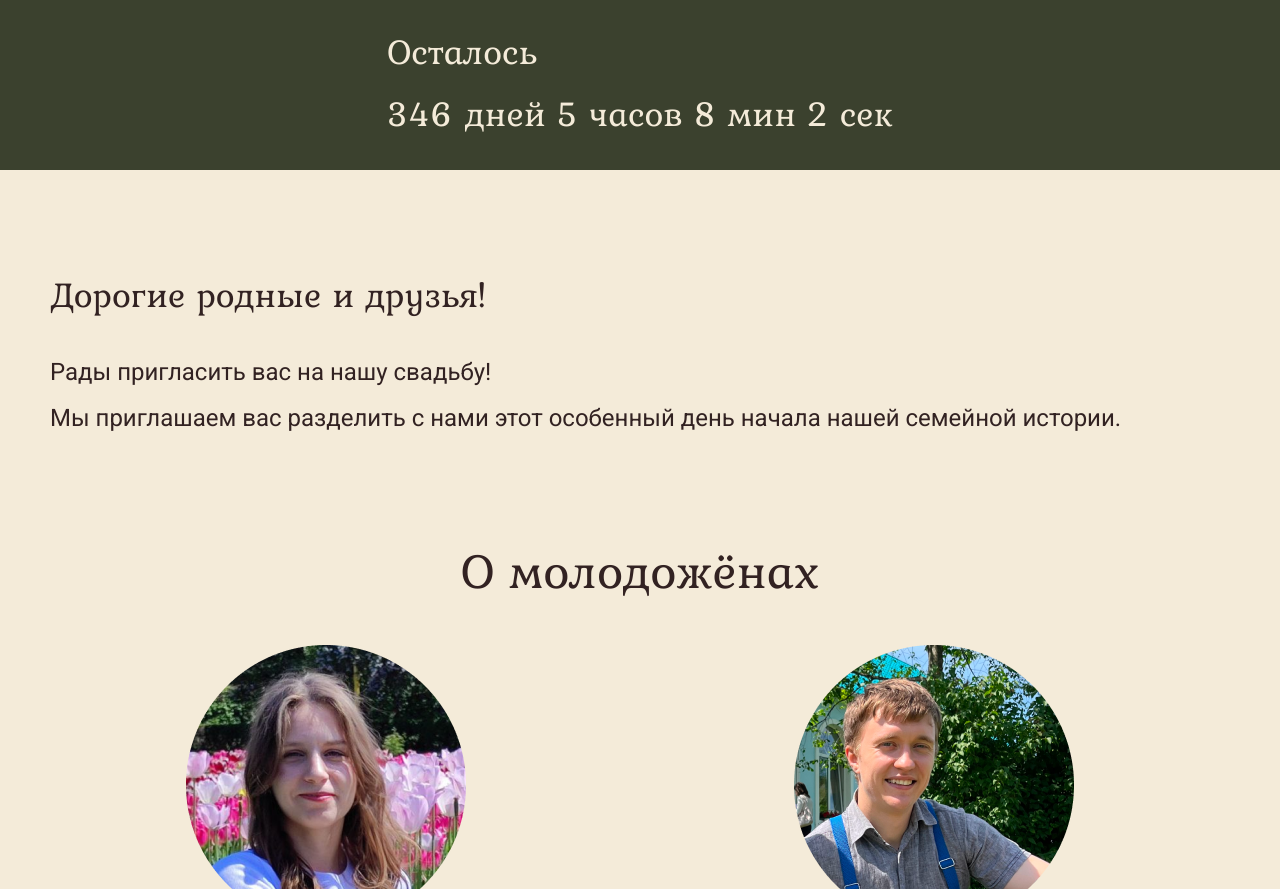
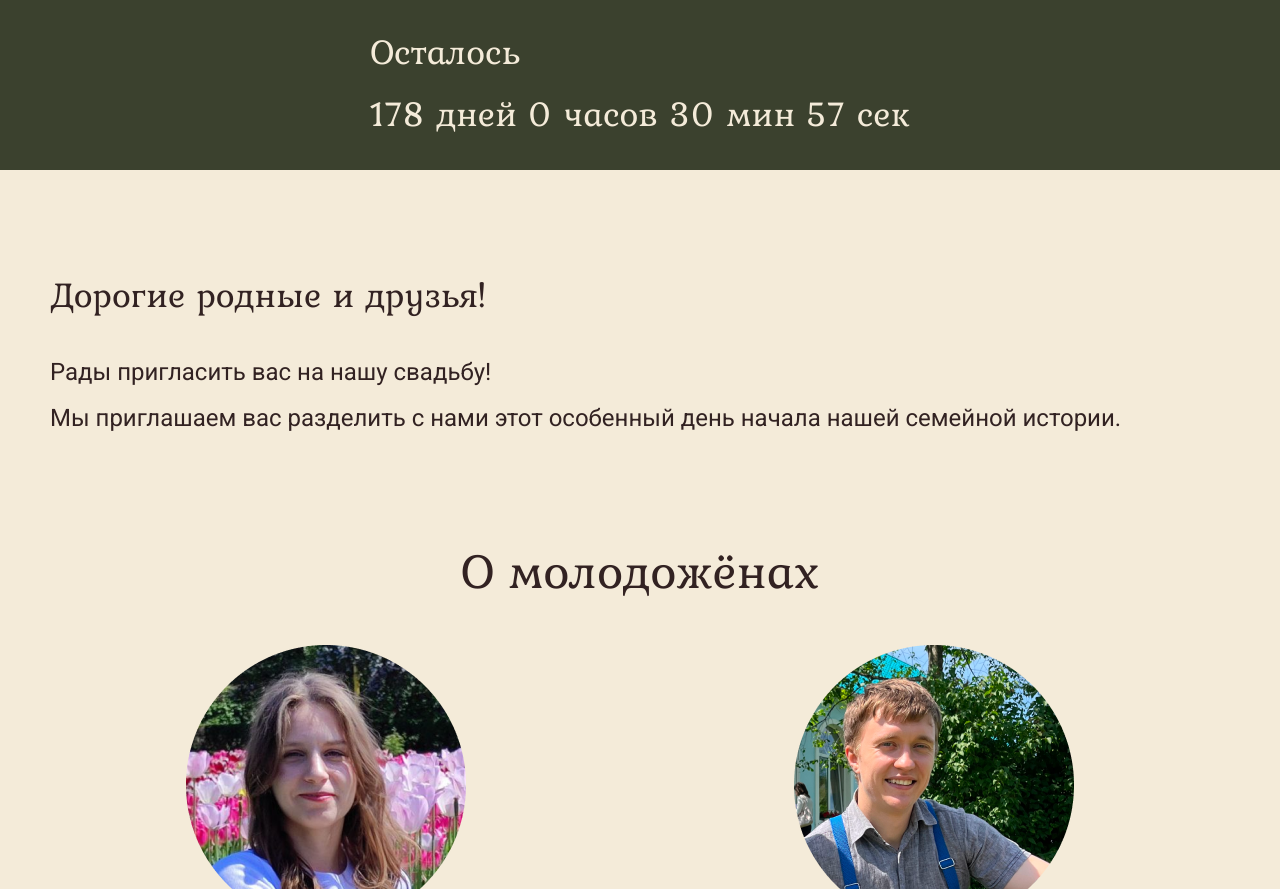
Before and after one commit to saramaxal/marry_friends, a plain HTML site: page index.html in a window 1280 px wide. Shown: the part 1125-2014 px from the top of the page. Drawn offline with Linux system fonts and the light colour scheme; files whose address does not match are found by name; a web font is replaced by a local one.

Commit message:
changes: add timer

```diff
--- a/index.html
+++ b/index.html
@@ -34,7 +34,7 @@
                 </div>
                 <div class="hero__time-left">
                     <div class="hero__time-left__text">Осталось</div>
-                    <div class="hero__time-left">346 дней 5 часов 8 мин 2 сек</div>
+                    <div class="hero__time-left timer">346 дней 5 часов 8 мин 2 сек</div>
                 </div>
             </div>
         </div>
--- a/script/configs.js
+++ b/script/configs.js
@@ -1,5 +1,6 @@
 export const configs = {
-    date: new Date(2025, 7, 10),
+    date: new Date(2025, 7, 10, 10, 30),
+    timezone: +3,
     days: ['пн', 'вт', 'ср', 'чт', 'пт', 'сб', 'вс'],
 
 
--- a/script/script.js
+++ b/script/script.js
@@ -5,6 +5,7 @@ function InitializeCalendar() {
     let calendar = document.querySelector(".calendar");
 
     let currentDate = new Date(configs.date.getFullYear(), configs.date.getMonth(), 1);
+    let targetDate = new Date(configs.date.getFullYear(), configs.date.getMonth(), configs.date.getDate());
     currentDate.setDate(currentDate.getDate() - currentDate.getDay() + 1);
 
     let text = '';
@@ -13,11 +14,11 @@ function InitializeCalendar() {
         + configs.days.map(el => `<div class="calendar-cell">${el}</div>`).join("")
         + `</div>\n`;
 
-    while (currentDate < configs.date || currentDate.getMonth() == configs.date.getMonth()) {
+    while (currentDate < targetDate || currentDate.getMonth() == targetDate.getMonth()) {
         text += `<div class="calendar-row">`;
         for (let i = 0; i < 7; i++) {
-            let numberClass = currentDate.getMonth() == configs.date.getMonth()
-                ? currentDate.getTime() == configs.date.getTime() ? "calendar-cell-active" : ""
+            let numberClass = currentDate.getMonth() == targetDate.getMonth()
+                ? currentDate.getTime() == targetDate.getTime() ? "calendar-cell-active" : ""
                 : "calendar-cell-gray";
             text += `<div class="calendar-cell ${numberClass}"> ${currentDate.getDate()} </div>`;
 
@@ -87,6 +88,30 @@ function InitializeMaps() {
 }
 
 
+function InitializeTimer () {
+    let elements = document.querySelectorAll(".timer");
+    let currentTimezoneDifference = (configs.timezone * 60 + new Date().getTimezoneOffset()) * 60;
+
+    const hrs = { 1: "час", 2: "часа", 3: "часа", 4: "часа", "def": "часов"};
+    const dys = { 1: "день", 2: "дня", 3: "дня", 4: "дня", "def": "дней"};
+    const getSeconds = (int) => { let n = int % 60; return `${n} сек`; };
+    const getMinutes = (int) => { let n = Math.round(int / 60) % 60; return `${n} мин`; };
+    const getHours = (int) => {
+        let n = Math.round(int / 3600) % 24;
+        return `${n} ${ (Math.round(n / 10) % 10 != 1 && hrs[n % 10]) || hrs["def"]}`;
+    };
+    const getDays = (int) => {
+        let n = Math.round(int / 3600 / 24);
+        return `${n} ${(Math.round(n / 10) % 10 != 1 && dys[n % 10]) || dys["def"]}`;
+    };
+
+    setInterval(() => {
+        let i = Math.round((configs.date - Date.now()) / 1000 - currentTimezoneDifference);
+        elements.forEach(el => el.innerHTML = `${getDays(i)} ${getHours(i)} ${getMinutes(i)} ${getSeconds(i)}`);
+    }, 200);
+}
+
+
 function test() {
     let delElement = document.querySelector(".main__info-content__photo:first-child img");
     let main = document.querySelector("main");
@@ -107,4 +132,5 @@ InitializeCalendar();
 InitializeShedule();
 InitializeLinks();
 InitializeMaps();
+InitializeTimer();
 test();
```
